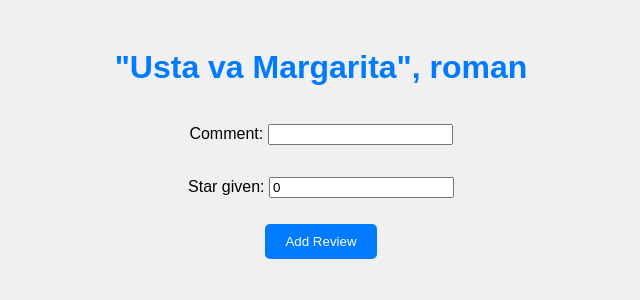
After one commit to Madaminof/Autentifikatsiya_Django, a Django app: page /books/review/4 in a window 1280 px wide. The commit adds this page. Shown: the top 300 px of the page, without its empty margins (319-959 px from the left). Run offline with Django 5.2, Linux system fonts and the light colour scheme; a user stored in the database is signed in; data comes from the database, SQL or seed files in the repository; both versions use the stored data as it was after the commit; parts of the project's set-up code (start-up, migrations or seed data) failed here and were passed over.

Commit message:
kamment qismi qoshildi

```diff
--- /dev/null
+++ b/products/forms.py
@@ -0,0 +1,7 @@
+from django.forms import ModelForm
+from products.models import Review
+
+class AddReviewForm(ModelForm):
+    class Meta:
+        model=Review
+        fields=['comment','star_given']
--- a/products/models.py
+++ b/products/models.py
@@ -2,6 +2,8 @@ from django.db import models
 from django.urls import reverse
 
 from django.core.validators import MinValueValidator, MaxValueValidator
+
+from users.models import CustomUser
 
 
 # Create your models here.
@@ -79,10 +81,9 @@ class Review(models.Model):
         default=0,
         validators=[MaxValueValidator(5), MinValueValidator(1)])
     book = models.ForeignKey(Books, on_delete=models.CASCADE)
-    author=models.ForeignKey(Author, on_delete=models.CASCADE)
-
+    user = models.ForeignKey(CustomUser, on_delete=models.CASCADE)
     class Meta:
         db_table = 'review'
 
     def __str__(self):
-        return f"{self.comment} - {self.star_given} - {self.author.first_name}"
+        return f"{self.comment} - {self.star_given} {self.user.username}"
--- a/products/urls.py
+++ b/products/urls.py
@@ -1,5 +1,5 @@
 from django.urls import path
-from .views import BookDetailView,BookListView,BookDeleteView,BookUptadeView,Savat
+from .views import BookDetailView, BookListView, BookDeleteView, BookUptadeView, Savat, AddReview, ViewReview
 
 app_name = 'products'
 urlpatterns = [
@@ -8,5 +8,6 @@ urlpatterns = [
     path('book/delete/<int:pk>/', BookDeleteView.as_view(), name='delete'),
     path('book/update/<int:pk>/', BookUptadeView.as_view(), name='update'),
     path('Savat/<int:pk>', Savat.as_view(), name='savat'),
-
+    path('review/<int:pk>', AddReview.as_view(), name='review'),
+    path('view_review/<int:pk>',ViewReview.as_view(), name='view_review')
 ]
--- a/products/views.py
+++ b/products/views.py
@@ -1,13 +1,13 @@
 from django.urls import reverse_lazy, reverse
 from django.views.generic import ListView, CreateView, DeleteView, UpdateView
-
+from django.contrib.auth.mixins import LoginRequiredMixin
 from django.views.generic.detail import DetailView
-
-from django.shortcuts import render
+from .forms import AddReviewForm
+from django.shortcuts import render,redirect
 from django.views import View
 from django.views.generic.edit import FormMixin
 
-from .models import Books, Author
+from .models import Books, Author, Review
 
 # Create your views here.
 
@@ -45,3 +45,34 @@ class BookUptadeView(UpdateView):
 class Savat(BookDetailView):
     model=Books
     template_name='book/savat.html'
+
+
+
+class AddReview(LoginRequiredMixin,View):
+    def get(self,request,pk):
+        books=Books.objects.get(pk=pk)
+        addReview_form=AddReviewForm()
+        context={
+            'books':books,
+            'addReview_form':addReview_form
+        }
+        return render(request,'book/add_review.html',context=context)
+
+    def post(self, request, pk):
+        books=Books.objects.get(pk=pk)
+        addReview_form=AddReviewForm(request.POST)
+        if addReview_form.is_valid():
+            reviews=Review.objects.create(
+                comment=addReview_form.cleaned_data['comment'],
+                book=books,
+                user=request.user,
+                star_given=addReview_form.cleaned_data['star_given']
+            )
+            reviews.save()
+            return redirect('products:detail', pk=pk)
+
+
+class ViewReview(ListView):
+    model = Review
+    template_name = 'book/view_Review.html'
+    context_object_name = 'view'
--- /dev/null
+++ b/templates/book/add_review.html
@@ -0,0 +1,60 @@
+<!DOCTYPE html>
+<html lang="en">
+<head>
+    <meta charset="UTF-8">
+    <title>{{ books.title }}</title>
+    <style>
+        body {
+            font-family: Arial, sans-serif;
+            background-color: #f0f0f0;
+            padding: 20px;
+        }
+
+        h1 {
+            color: #007bff; /* Qizil rang */
+            text-align: center;
+        }
+
+        form {
+            margin-top: 20px;
+            display: flex;
+            flex-direction: column;
+            align-items: center;
+        }
+
+        input[type="submit"] {
+            padding: 10px 20px;
+            margin-top: 10px;
+            background-color: #007bff;
+            color: white;
+            border: none;
+            border-radius: 5px;
+            cursor: pointer;
+        }
+
+        input[type="submit"]:hover {
+            background-color: #0056b3;
+        }
+
+        /* Bu stil formaning har bir elementini o'zgartirish uchun */
+        .form-control {
+            margin-bottom: 10px;
+        }
+
+        /* Bu stil foydalanuvchining sharh qoldirishi uchun */
+        .review-input {
+            width: 100%;
+            height: 100px;
+            resize: none; /* O'lchamlarni o'zgartirmaslik */
+        }
+    </style>
+</head>
+<body>
+<h1>{{ books.title }}</h1>
+<form method="post" >
+    {% csrf_token %}
+    {{ addReview_form.as_p }}
+    <input type="submit" value="Add Review">
+</form>
+</body>
+</html>
```
Also changed, not shown: templates/book/book_detail.html (+9 -0 lines), templates/book/view_Review.html (added, +36 -0 lines), db.sqlite3.
